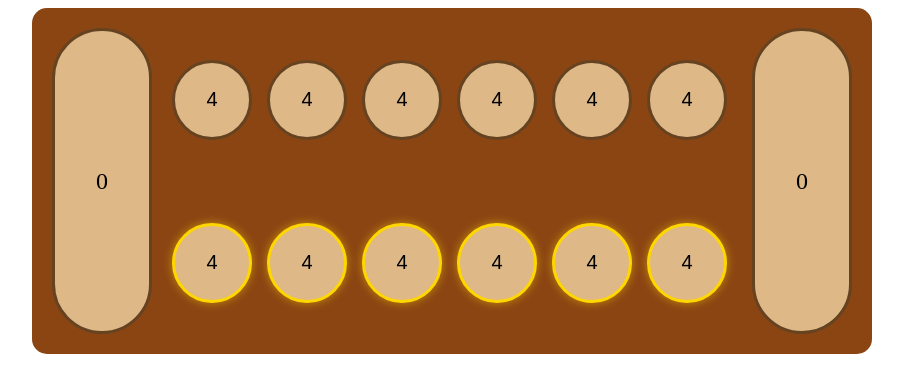
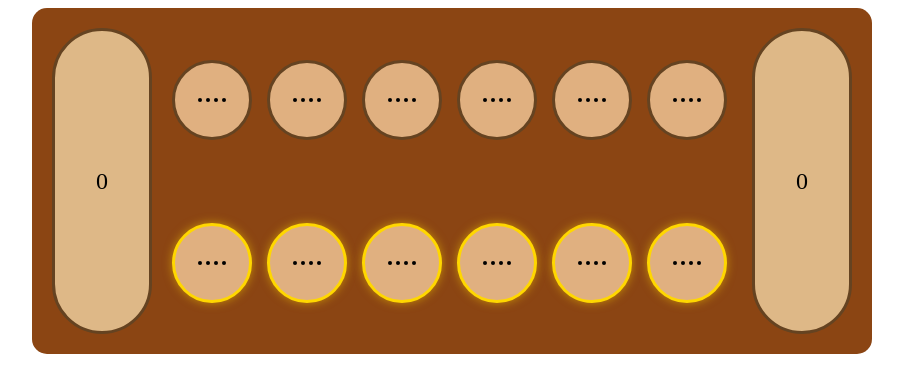
Before and after one commit to eaapursuit/mancala-copy, a React (Vite) app: page / in a window 1280 px wide. Shown: the top 392 px of the page, without its empty margins (188-1091 px from the left). Built offline with nearby package versions, Linux system fonts and the light colour scheme.

Commit message:
fully functioning mancala game with stones

```diff
--- a/package.json
+++ b/package.json
@@ -10,6 +10,7 @@
     "preview": "vite preview"
   },
   "dependencies": {
+    "@react-spring/web": "^9.7.5",
     "i": "^0.3.7",
     "react": "^18.3.1",
     "react-dom": "^18.3.1"
--- a/src/App.jsx
+++ b/src/App.jsx
@@ -1,11 +1,14 @@
+// App.js
 import React, { useState } from "react";
+import Gameboard from "./Gameboard";
 
-import GameBoard from "./Gameboard";
 function App() {
   const [state, setState] = useState({
-    pits: [4, 4, 4, 4, 4, 4, 0, 4, 4, 4, 4, 4, 4, 0], // Combined array for both players' pits and stores
-    currentPlayer: 1, // Track whose turn it is (1 or 2)
+    pits: [4, 4, 4, 4, 4, 4, 0, 4, 4, 4, 4, 4, 4, 0],
+    currentPlayer: 1,
   });
-  return <GameBoard state={state} setState={setState} />;
+
+  return <Gameboard state={state} setState={setState} />;
 }
+
 export default App;
--- a/src/Gameboard.css
+++ b/src/Gameboard.css
@@ -27,18 +27,34 @@
   align-items: center;
 }
 .pit {
-  background-color: #DEB887;
+  position: relative;
+  background: #e0b080;
   border-radius: 50%;
   width: 80px;
   height: 80px;
   display: flex;
   align-items: center;
   justify-content: center;
-  font-size: 20px;
+  overflow: hidden;
+  /* font-size: 20px; */
   border: 3px solid #654321;
-  cursor: pointer;
-  transition: all 0.3s ease;
+  /* cursor: pointer; */
+  /* transition: all 0.3s ease; */
 }
+
+.stones-container {
+  display:flex;
+  flex-wrap: wrap;
+  gap: 4px;
+}
+
+.stone {
+width: 4px;
+height: 4px;
+background-color: #000;
+border-radius: 50%
+}
+
 .pit:hover {
   transform: scale(1.05);
   background-color: #CD853F;
--- a/src/Gameboard.jsx
+++ b/src/Gameboard.jsx
@@ -1,4 +1,6 @@
 import React, { useState } from "react";
+import { useTransition, animated } from "@react-spring/web";
+
 import "./Gameboard.css";
 // import AI_hint from "./AI_hint";
 function GameBoard({ state, setState }) {
@@ -115,28 +117,50 @@ function GameBoard({ state, setState }) {
           .reverse()
           .map((stones, reverseIndex) => {
             const index = 12 - reverseIndex; // Map reverse index to actual index
+
+            //Generate stones as JSX elements
+            const stoneElements = Array(stones)
+              .fill()
+              .map((_, idx) => (
+                <div key={`${index}-${idx}`} className="stone"></div>
+              ));
+
             return (
               <button
                 key={index}
                 className={`pit ${state.currentPlayer === 2 ? "active" : ""}`}
                 onClick={() => handlePitClick(2, index)}
               >
-                {stones}
+                <div className="stones-container">{stoneElements}</div>
               </button>
             );
           })}
       </div>
       {/* Player's pits (0 to 5) */}
       <div className="pits">
-        {state.pits.slice(0, 6).map((stones, index) => (
+        {state.pits.slice(0, 6).map((stones, index) => {
+          const transitions = useTransition(Array(stones).fill(), {
+            from: { opacity: 0, transform: "scale(0)" },
+            enter: { opacity: 1, transform: "scale(1)" },
+            leave: { opacity: 0, transform: "scale(0)" },
+            keys: (item, idx) => `${index}-${idx}`,
+          });
+
+          return (
             <button
               key={index}
               className={`pit ${state.currentPlayer === 1 ? "active" : ""}`}
               onClick={() => handlePitClick(1, index)}
             >
-            {stones}
+              {/* {Render stones} */}
+              <div className="stones-container">
+                {transitions((style, _, idx) => (
+                  <animated.div key={idx} style={style} className="stone" />
+                ))}
+              </div>
             </button>
-        ))}
+          );
+        })}
       </div>
       {/* Player's store */}
       <div className="mancala player1">{state.pits[6]}</div>
```
Also changed, not shown: 1 other file (tests, documents, lock files or other folders). Lines whose indentation alone changed are shown as unchanged.
